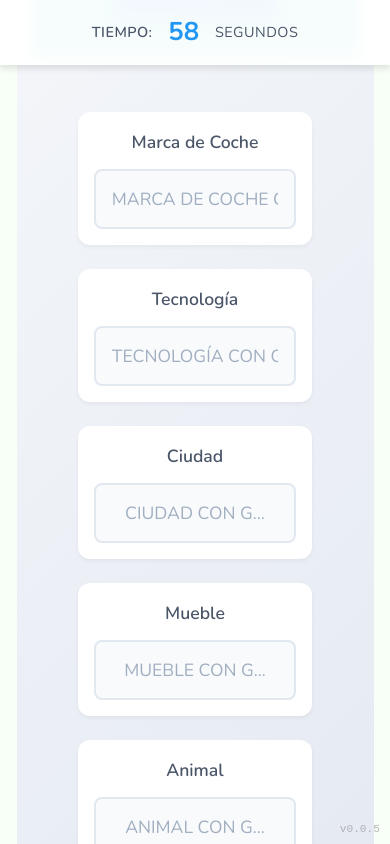
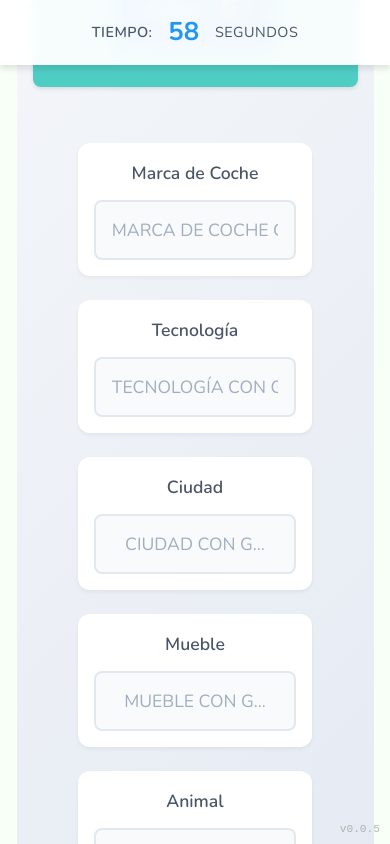
Before and after one commit to fmazzoli89/tutti-frutti, a React (Vite) app: page / in a window 390 px wide. Both pictures are taken after a click on the button "¡Comenzar Juego!". Built offline with nearby package versions, Linux system fonts and the light colour scheme; no server answers.

Commit message:
Refine current letter and category input styling with responsive adjustments

```diff
--- a/src/styles/Game.css
+++ b/src/styles/Game.css
@@ -12,7 +12,7 @@
   flex: 1;
   width: 100%;
   max-width: 800px;
-  margin: 80px auto 20px;
+  margin: 0 auto;
   padding: 20px;
   box-sizing: border-box;
 }
@@ -85,18 +85,20 @@
 .current-letter {
   text-align: center;
   font-size: 1.6rem;
-  margin: 1.5rem auto;
+  margin: 100px auto 2rem;
   background: linear-gradient(135deg, #2196f3 0%, #1976d2 100%);
   color: white;
-  padding: 1rem 2rem;
+  padding: 1.5rem 3rem;
   border-radius: 12px;
   display: inline-block;
   box-shadow: 0 4px 6px rgba(33, 150, 243, 0.2);
+  position: relative;
+  z-index: 1;
 }
 
 .current-letter .letter {
   font-weight: 800;
-  font-size: 2.2rem;
+  font-size: 2.8rem;
   margin-left: 0.8rem;
   text-shadow: 1px 1px 2px rgba(0, 0, 0, 0.1);
 }
@@ -107,6 +109,8 @@
   gap: 1.5rem;
   padding: 1.5rem;
   margin-top: 1rem;
+  position: relative;
+  z-index: 1;
 }
 
 .category-input {
@@ -169,4 +173,14 @@
   .category-input {
     padding: 1rem;
   }
+
+  .current-letter {
+    margin: 80px auto 1.5rem;
+    padding: 1.2rem 2rem;
+    font-size: 1.4rem;
+  }
+
+  .current-letter .letter {
+    font-size: 2.4rem;
+  }
 }
```
